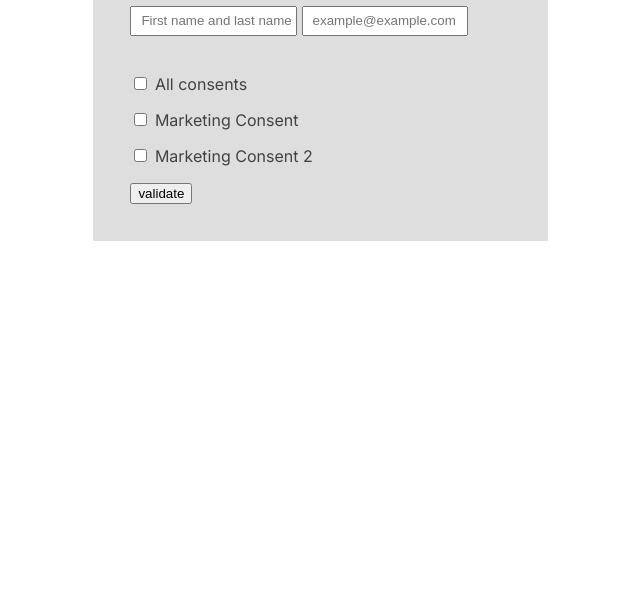
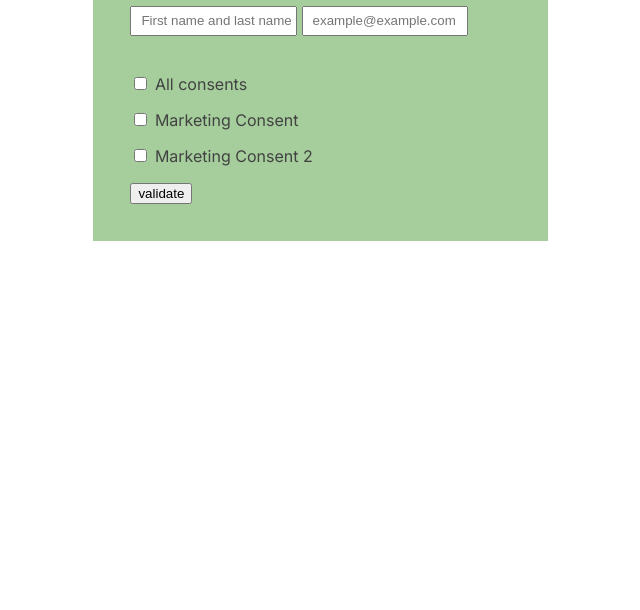
Before and after one commit to tycoonkabuzi/handling-the-name-and-surname-form, a plain HTML site: page index.html in a window 1280 px wide. Shown: the part 190-800 px from the top of the page, without its empty margins (320-960 px from the left). Drawn offline with Linux system fonts and the light colour scheme.

Commit message:
First commit

```diff
--- a/css/style.css
+++ b/css/style.css
@@ -4,7 +4,7 @@ body {
   color: rgb(67, 66, 66);
 }
 .consent-form {
-  background-color: rgb(222, 222, 222);
+  background-color: rgb(165, 206, 156);
   width: 30%;
   margin: auto;
   padding: 1% 3% 3% 3%;
```
